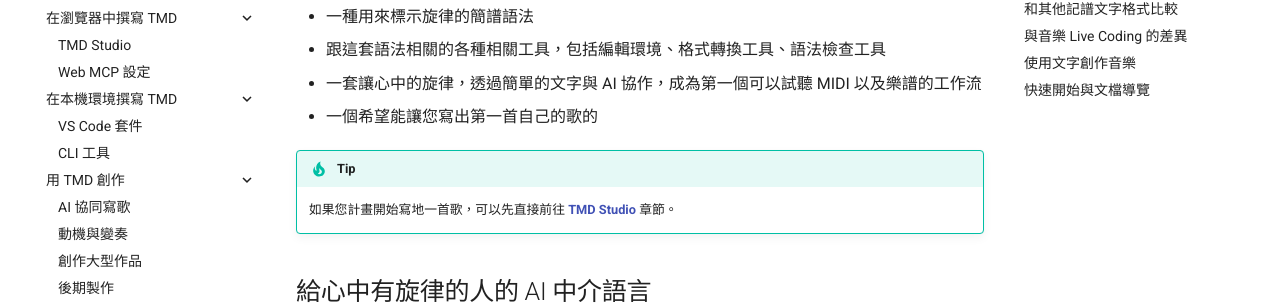
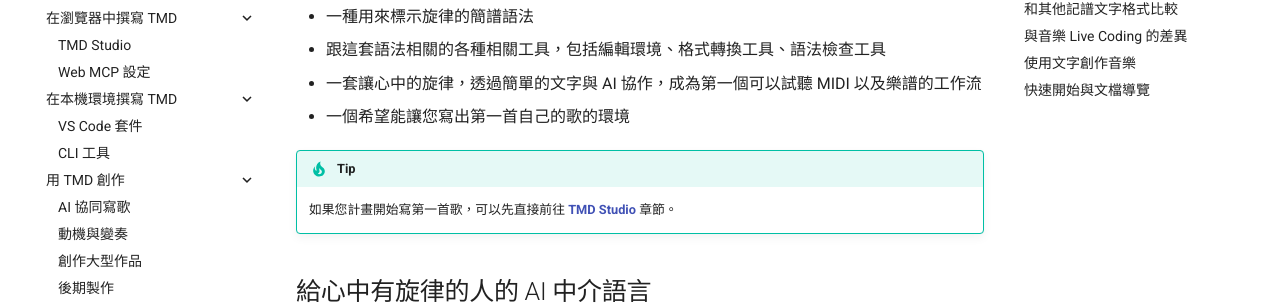
Before and after one commit to TMDLang/TMDLang.github.io, an MkDocs documentation site: the page built from docs/index.md, in a window 1280 px wide and 900 px high, scrolled down 581 px. Shown: the part 153-457 px from the top of the window. Built offline with MkDocs 1.6.1 and Material for MkDocs 9.7.7, drawn with Linux system fonts in a browser that asks for light colours.

Commit message:
docs: fix minor typos in introduction section for clarity

```diff
--- a/docs/index.md
+++ b/docs/index.md
@@ -9,10 +9,10 @@ TMD 是：
 - 一種用來標示旋律的簡譜語法
 - 跟這套語法相關的各種相關工具，包括編輯環境、格式轉換工具、語法檢查工具
 - 一套讓心中的旋律，透過簡單的文字與 AI 協作，成為第一個可以試聽 MIDI 以及樂譜的工作流
-- 一個希望能讓您寫出第一首自己的歌的
+- 一個希望能讓您寫出第一首自己的歌的環境
 
 !!! tip
-    如果您計畫開始寫地一首歌，可以先直接前往 **[TMD Studio](tmd_studio.md)** 章節。
+    如果您計畫開始寫第一首歌，可以先直接前往 **[TMD Studio](tmd_studio.md)** 章節。
 
 ## 給心中有旋律的人的 AI 中介語言
 
```
